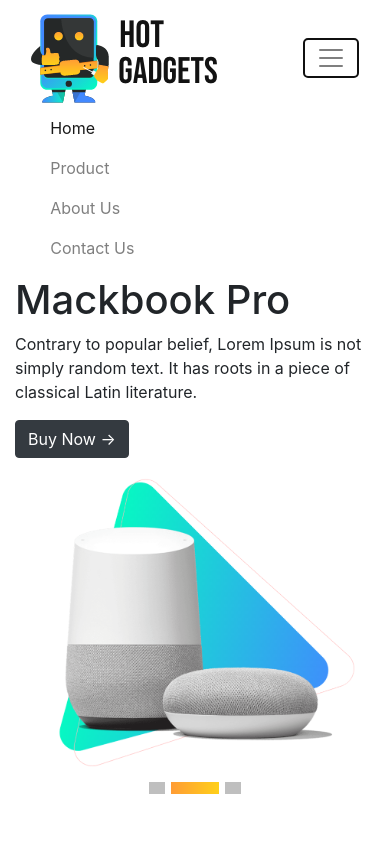
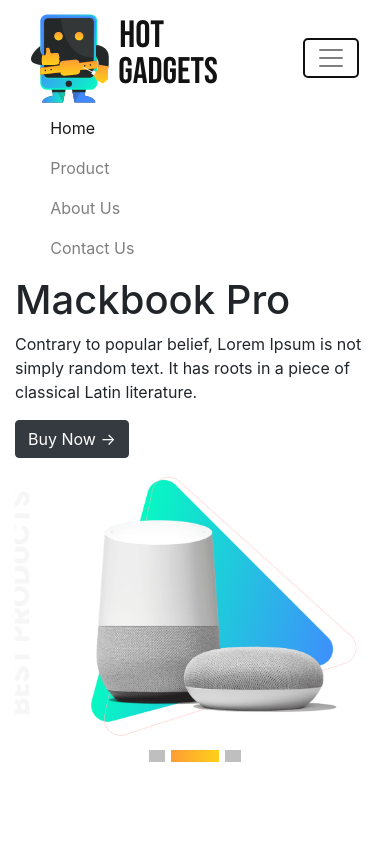
Before and after one commit to AlImranH/hot-gadgets, a plain HTML site: page index.html in a window 390 px wide. Both pictures are taken after a click on the button "Toggle navigation". Shown: the top 844 px of the page. Drawn offline with nearby package versions, Linux system fonts and the light colour scheme.

Commit message:
set best product as background

```diff
--- a/index.html
+++ b/index.html
@@ -55,7 +55,7 @@
                             </p>
                             <button class="btn btn-dark">Buy Now -></button>
                           </div>
-                          <div class="col-md-7">
+                          <div class="col-md-7 slider-img d-flex justify-content-end">
                             <img src="images/banner-products/product-1.png" class="d-block w-100" alt="...">
                           </div>
                       </div>
@@ -68,8 +68,8 @@
                           </p>
                           <button class="btn btn-dark">Buy Now -></button>
                           </div>
-                          <div class="col-md-7">
-                            <img src="images/banner-products/slider-1.png" class="d-block w-100" alt="...">
+                          <div class="col-md-7 slider-img d-flex justify-content-end">
+                            <img src="images/banner-products/slider-1.png" class="d-block" alt="...">
                           </div>
                       </div>
                   </div>
@@ -81,8 +81,8 @@
                         </p>
                         <button class="btn btn-dark">Buy Now -></button>
                         </div>
-                        <div class="col-md-7">
-                          <img src="images/banner-products/slider-3.png" class="d-block w-100" alt="...">
+                        <div class="col-md-7 slider-img d-flex justify-content-end">
+                          <img src="images/banner-products/slider-3.png" class="d-block" alt="...">
                         </div>
                     </div>
                   </div>
--- a/style.css
+++ b/style.css
@@ -21,6 +21,15 @@
     width: 48px !important;
     background-image: linear-gradient(to right, #FF9C35, #FFD019);
     transition: all 1s;
+}
+.slider-img{
+    background: url('images/product-text.png');
+    background-repeat: no-repeat;
+    background-position: left;
+    background-size: 10%;
+}
+.slider-img img{
+    width: 90%;
 }
 .see-all{
     color: orange;
```
Also changed, not shown: images/product-text.png (added).
